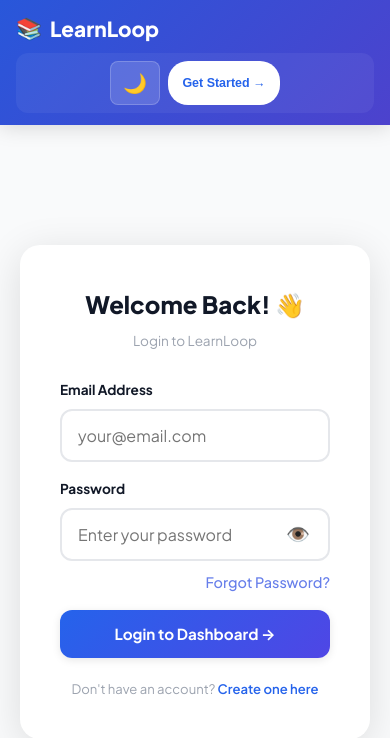
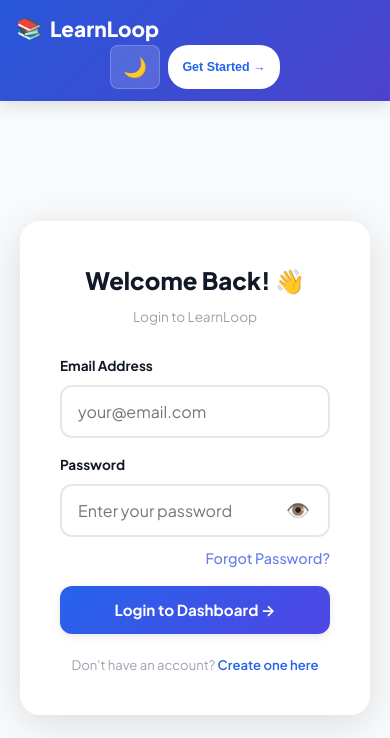
Before and after one commit to Ayush-wattakhare/learnloop, a Flask app: page /login in a window 390 px wide. Shown: the top 738 px of the page. Run offline with Flask 3, Linux system fonts and the light colour scheme; some libraries are stand-ins or nearby versions.

Commit message:
Fix mobile login demo mode issue and navbar UI - prevent auto-redirect to demo, fix navbar styling on mobile

```diff
--- a/app.py
+++ b/app.py
@@ -293,8 +293,8 @@ def exit_demo():
 @app.route('/register', methods=['GET', 'POST'])
 def register():
     if not DB_AVAILABLE:
-        flash('⚠️ Database not configured. Try demo mode instead!', 'warning')
-        return redirect('/demo')
+        flash('⚠️ Database connection error. Please try again later or contact support.', 'danger')
+        return render_template('register.html')
 
     if request.method == 'POST':
         # Rate limiting
@@ -346,8 +346,8 @@ def register():
 @app.route('/login', methods=['GET', 'POST'])
 def login():
     if not DB_AVAILABLE:
-        flash('⚠️ Database not configured. Try demo mode instead!', 'warning')
-        return redirect('/demo')
+        flash('⚠️ Database connection error. Please try again later or contact support.', 'danger')
+        return render_template('login.html')
 
     if request.method == 'POST':
         # Rate limiting for login attempts
--- a/static/css/mobile-app-enhancements.css
+++ b/static/css/mobile-app-enhancements.css
@@ -48,10 +48,13 @@
   }
 
   .navbar-links {
-    background: rgba(255, 255, 255, 0.05);
-    border-radius: 12px;
-    padding: 8px;
-    margin-top: 8px;
+    background: transparent;
+    border-radius: 0;
+    padding: 0;
+    margin-top: 0;
+    display: flex;
+    align-items: center;
+    gap: 8px;
   }
 
   .nav-link {
```
